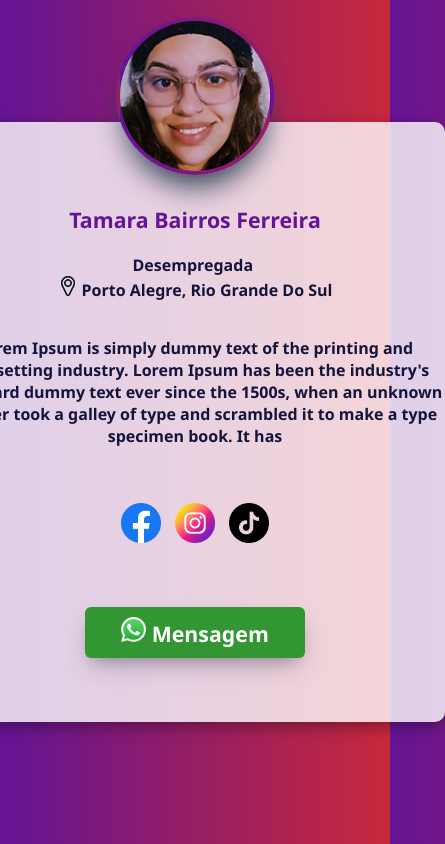
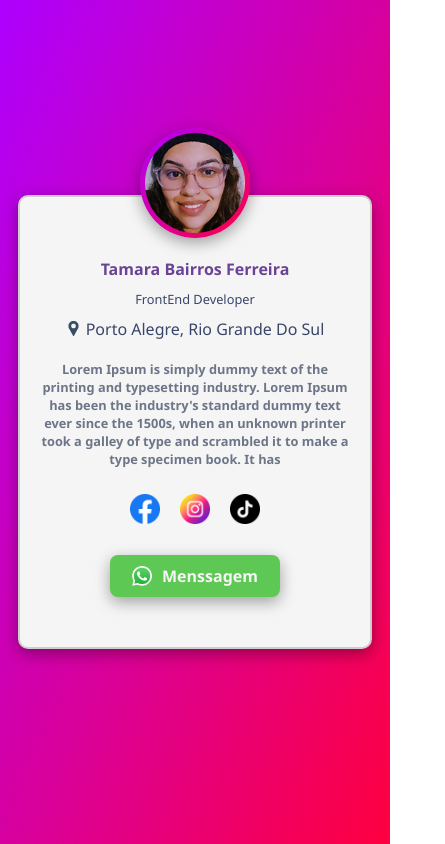
Before and after one commit to JakFranceschini/Profile-Card, a plain HTML site: page index.html in a window 390 px wide. Shown: the whole page, 445 px wide, since content can reach past the window. Drawn offline with Linux system fonts and the light colour scheme.

Commit message:
Adicionado melhorias e responsividade

```diff
--- a/css/styles.css
+++ b/css/styles.css
@@ -1,121 +1,172 @@
-html, body {
-    height: 100%;
+body {
+    font-family: 'Segoe UI', Tahoma, Geneva, Verdana, sans-serif;
+    display: flex;
+    justify-content: center;
+    align-items: center;
+    margin: 0;
+    padding: 0;
     width: 100%;
-    margin: 0;
-    background-image: linear-gradient(to right, rgb(100, 20, 150) , rgb(150, 30, 100), rgb(200, 40, 60));
-    display: flex;
-    align-items: center;
-    justify-content: center;
+    height: 100vh;
+    background-image: linear-gradient(to bottom right, #ae00ff, #ff0040);
 }
 
-.conteudo {
-    width: 800px;
-    height: 600px;
-    background-color: rgba(255, 255, 255, 0.800);
-    border-radius: 10px;
-    box-shadow: rgba(0, 0, 0, 0.35) 0px 5px 15px;
+.containerCard {
     display: flex;
     flex-direction: column;
     align-items: center;
     justify-content: center;
+    border-radius: 10px;
+    width: 700px;
+    height: 600px;
+    border: 2px solid #cecece;
+    background: #f5f5f5;
+    box-shadow: rgba(0, 0, 0, 0.35) 0px 5px 15px;
 }
 
-.imagem_perfil {
-    width: 150px;
-    height: 150px;
-    border: solid 4px transparent;
-    background: linear-gradient(to right, rgb(100, 20, 150) , rgb(150, 30, 100));
-    border-radius: 80px;
-    margin-bottom: 30px;
-    box-shadow: rgb(38, 57, 77) 0px 20px 30px -10px;
-}
-
-.nome_perfil{
-    color: rgb(100, 20, 150);
-    font-size: 16pt;
-    font-family: 'Segoe UI', Tahoma, Geneva, Verdana, sans-serif;
-    font-weight: 700;
+.imagemPerfil {
+    width: 120px;
+    height: 120px;
+    border-radius: 50%;
+    background: linear-gradient(to bottom right, #ae00ff, #ff0040);
+    padding: 5px;
+    box-shadow: rgba(0, 0, 0, 0.35) 0px 5px 15px;
     margin-bottom: 20px;
 }
 
-.profissao {
-    color: rgb(20, 20, 60);
-    font-size: 12pt;
-    font-family: 'Segoe UI', Tahoma, Geneva, Verdana, sans-serif;
-    font-weight: 600;
-    margin-left: 75px;
+.containerCard h1 {
+    color: #694496;
+    margin: 0 0 10px 0;
 }
 
-.icone_local {
+.containerCard h2 {
+    color: #394668;
+    font-size: 1.2rem;
+    font-weight: 500;
+    margin: 0 0 10px 0;
+}
+
+.containerLocalidade {
+    display: flex;
+    align-items: center;
+    justify-content: center;
+    margin-bottom: 20px;
+}
+
+.iconeLocalidade {
     width: 20px;
     height: 20px;
+    margin-right: 5px;
 }
 
-.nome_local {
-    color: rgb(20, 20, 60);
-    font-size: 12pt;
-    font-family: 'Segoe UI', Tahoma, Geneva, Verdana, sans-serif;
+.containerLocalidade label {
+    color: #394668;
+    font-size: 1.2rem;
+    font-weight: 500;
+}
+
+.containerCard p {
+    color: #6d7688;
+    margin: 20px 0 0 0;
+    width: 90%;
+    text-align: center;
+    font-size: 1.4rem;
     font-weight: 600;
 }
 
-.texto {
-    width: 500px;
-    margin-top: 20px;
+.containerCard ul {
+    display: flex;
+    padding: 0;
 }
 
-.texto p {
-    text-align: center;
-    color: rgb(20, 20, 60);
-    font-size: 12pt;
-    font-family: 'Segoe UI', Tahoma, Geneva, Verdana, sans-serif;
-    font-weight: 700;
+.containerCard li {
+    list-style: none;
+    padding: 10px;
 }
 
-.redes_sociais {
-    margin-top: 40px;
+.containerCard ul li img {
+    width: 50px;
+    height: 50px;
 }
 
-.facebook img {
-    width: 40px;
-    height: 40px;
-    margin-right: 10px;
-
+.linkWhatsapp {
+    text-decoration: none;
+    display: flex;
+    align-items: center;
+    justify-content: center;
+    background: #5dc954;
+    padding: 10px;
+    border-radius: 8px;
+    width: 200px;
+    cursor: pointer;
+    color: #f5f5f5;
+    font-size: 1.4rem;
+    font-weight: 600;
+    box-shadow: rgba(0, 0, 0, 0.35) 0px 5px 15px;
+    margin-bottom: 120px;
 }
 
-.instagram img {
-    width: 40px;
-    height: 40px;
+.linkWhatsapp img {
+    width: 30px;
+    height: 30px;
     margin-right: 10px;
 }
 
-.tiktok img {
-    width: 40px;
-    height: 40px;
+.linkWhatsapp:hover {
+    background: #59b651;
 }
 
-.mensagem {
-    background-color: rgb(50, 150, 50);
-    width: 200px;
-    padding: 10px;
-    border-radius: 6px;
-    margin-top: 60px;
-    margin-bottom: 170px;
-    display: flex;
-    align-items: center;
-    justify-content: center;
-    box-shadow: rgba(50, 50, 93, 0.25) 0px 13px 27px -5px, rgba(0, 0, 0, 0.3) 0px 8px 16px -8px;
+.linkWhatsapp:active {
+    background: #5dc954;;
 }
 
-.whatsapp {
-    color: rgb(255, 255, 255);
-    font-size: 16pt;
-    font-family: 'Segoe UI', Tahoma, Geneva, Verdana, sans-serif;
-    font-weight: 700;
-    text-decoration: none;
-    cursor: pointer;
+@media screen and (max-width: 768px) {
+    .containerCard {
+        width: 350px;
+        height: 450px;
+    }
+
+    .imagemPerfil {
+        width: 100px;
+        height: 100px;
+        margin-bottom: 20px;
+    }
+
+    .containerCard h1 {
+        font-size: 1rem;
+    }
+
+    .containerCard h2 {
+        font-size: 0.8rem;
+    }
+
+    .iconeLocalidade {
+        width: 15px;
+        height: 15px;
+    }
+
+    .containerLocalidade label {
+        font-size: 1rem;
+    }
+
+    .containerCard p {
+        width: 90%;
+        font-size: 0.8rem;
+        margin: 0;
+    }
+
+    .containerCard ul li img {
+        width: 30px;
+        height: 30px;
+    }
+
+    .linkWhatsapp {
+        width: 150px;
+        font-size: 1rem;
+    }
+
+    .linkWhatsapp img {
+        width: 20px;
+        height: 20px;
+        margin-right: 10px;
+    }
 }
-
-.whatsapp img {
-    width: 25px;
-    height: 25px;
-}
--- a/index.html
+++ b/index.html
@@ -10,35 +10,25 @@
 </head>
 
 <body>
-    <div class="conteudo">
-        <img class="imagem_perfil" src="/img/foto_perfil.jpg">
-        <label class="nome_perfil">Tamara Bairros Ferreira</label>
-
-        <div class="local">
-            <label class="profissao">Desempregada</label>
-            <br>
-            <img class="icone_local" src="/img/icone_local.png">
-            <label class="nome_local" >Porto Alegre, Rio Grande Do Sul</label>
+    <div class="containerCard">
+        <img class="imagemPerfil" src="./img/foto_perfil.jpg" alt="fotot do perfil"/>
+        <h1>Tamara Bairros Ferreira</h1>
+        <h2>FrontEnd Developer</h2>
+        <div class="containerLocalidade">
+            <img class="iconeLocalidade" src="./img/iconeLocalidade.png" alt="icone localidade"/>
+            <label>Porto Alegre, Rio Grande Do Sul</label>
         </div>
-
-        <div class="texto">
-            <p>Lorem Ipsum is simply dummy text of the printing and typesetting industry. Lorem Ipsum has been the industry's standard dummy text ever
-                since the 1500s, when an unknown printer took a galley of type and scrambled it to make a type specimen book. It has
-            </p>
-        </div>
-
-        <div class="redes_sociais">
-            <a class="facebook" href="https://www.facebook.com/tamara.ferreira.946179"><img src="/img/facebook.png"></a>
-            <a class="instagram" href="https://www.instagram.com/tamy_bairros/?hl=pt-br"><img src="/img/instagram.png"></a>
-            <a class="tiktok" href="https://www.tiktok.com/@tamaraferreira062"><img src="/img/tiktok.png"></a>
-        </div>
-
-        <div class="mensagem">
-            <a class="whatsapp" href="https://api.whatsapp.com/send?phone=555193273950"><img src="/img/whatsapp.png"> Mensagem</a>
-        </div>
+        <p>
+            Lorem Ipsum is simply dummy text of the printing and typesetting industry. Lorem Ipsum has been the industry's standard dummy text ever since the
+            1500s, when an unknown printer took a galley of type and scrambled it to make a type specimen book. It has
+        </p>
+        <ul>
+            <li><a href="https://www.facebook.com/tamara.ferreira.946179" target="blank"><img src="./img/facebook.png" alt="icone facebook"></a></li>
+            <li><a href="https://www.instagram.com/tamy_bairros/?hl=pt-br" target="blank"><img src="./img/instagram.png" alt="icone instagram"></a></li>
+            <li><a href="https://www.tiktok.com/@tamaraferreira062" target="blank"><img src="./img/tiktok.png" alt="icone tiktok"></a></li>
+        </ul>
+        <a class="linkWhatsapp" href="https://api.whatsapp.com/send?phone=5551993273950" target="blank"><img src="./img/whatsapp.png" alt="icone whatsapp">Menssagem</a>
     </div>
-
-    <script src="/js/scripts.js"></script>
 </body>
 
 </html>
```
Also changed, not shown: img/iconeLocalidade.png (added), img/icone_local.png (deleted), js/scripts.js (deleted).
